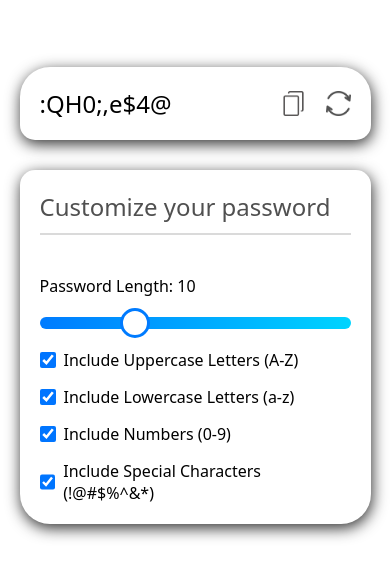
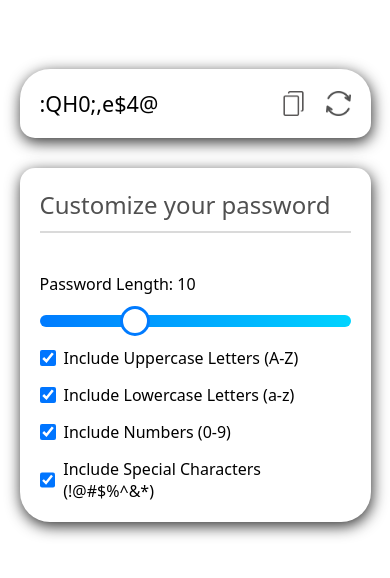
Before and after one commit to donaldumoru/password-generator, a plain HTML site: page index.html in a window 390 px wide. Shown: the part 102-680 px from the top of the page. Drawn offline with Linux system fonts and the light colour scheme.

Commit message:
modifed css

```diff
--- a/css/style.css
+++ b/css/style.css
@@ -125,7 +125,7 @@ input[type='number'] {
   }
 
   #password-output {
-    font-size: 1.5rem;
+    font-size: 1.35rem;
     width: 100%;
   }
 
```
